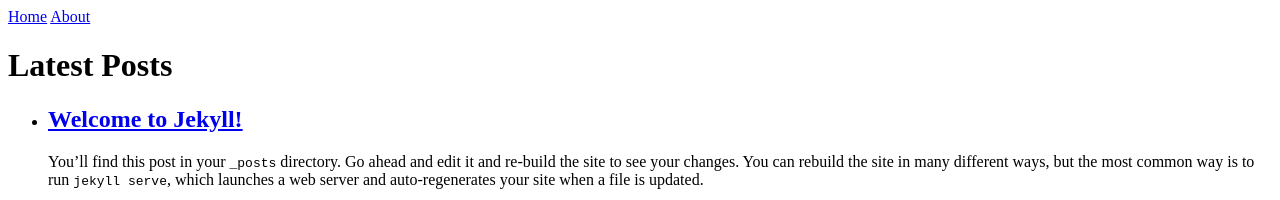
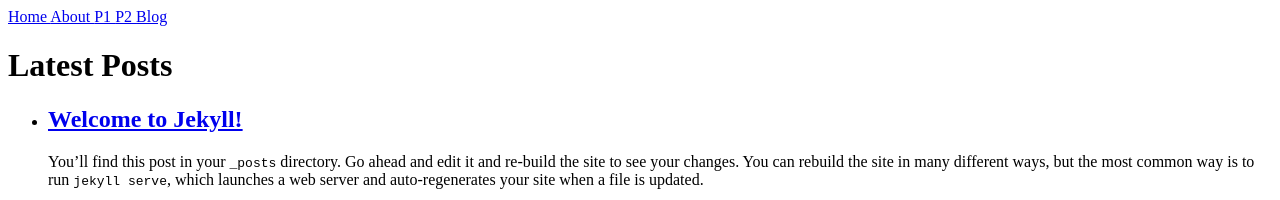
Before and after one commit to maribermudezmo/my-book-site, a Jekyll site: the page built from blog.html, in a window 1280 px wide. Shown: the top 200 px of the page. Built offline with Jekyll 4.4.1, drawn with Linux system fonts in a browser that asks for light colours.

Commit message:
Update navigation.html
4. _inclues/navigation.html was changed. The instruction from tutorial was loaded.

```diff
--- a/_includes/navigation.html
+++ b/_includes/navigation.html
@@ -1,4 +1,7 @@
 <nav>
-  <a href="/">Home</a>
-  <a href="/about.md">About</a>
+  {% for item in site.data.navigation %}
+    <a href="{{ item.link }}" {% if page.url == item.link %}style="color: red;"{% endif %}>
+      {{ item.name }}
+    </a>
+  {% endfor %}
 </nav>
```
